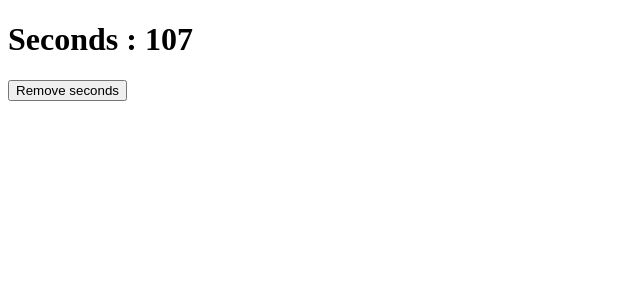
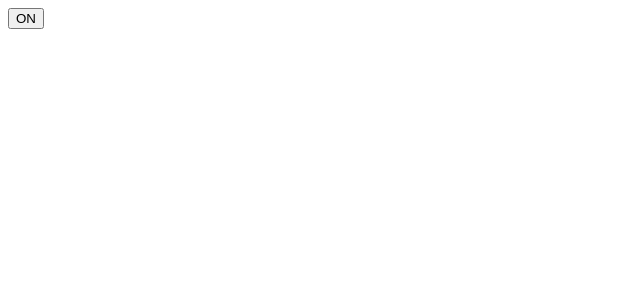
Before and after one commit to satvikplatform/assignment-react-app, a React (Create React App) app: page / in a window 1280 px wide. Shown: the top 300 px of the page, without its empty margins (0-640 px from the left). Built offline with nearby package versions, Linux system fonts and the light colour scheme.

Commit message:
This scenario in Events

```diff
--- a/src/App.js
+++ b/src/App.js
@@ -1,24 +1,15 @@
-import React, { useState } from 'react';
+import React  from 'react';
 import './App.css';
-import TimerRcc from './components/TimerRcc';
-import TimerRfc from './components/TimerRfc';
+import EventsThisScenario from './components/EventsThisScenario';
+/* import TimerRcc from './components/TimerRcc';
+import TimerRfc from './components/TimerRfc'; */
 
 
 function App() {
-  const [show, setShow]  = useState(true);
-  let value = 100;
 
-  const removeHandler = () => {
-    // setShow(false);
-    setShow((prevState) => { return !prevState });
-  }
   return (
     <div>
-        {show &&
-       /*    <TimerRfc /> */
-        <TimerRcc startVal = {value} />
-        }
-        <button onClick={removeHandler}>Remove seconds</button>
+        <EventsThisScenario/>
     </div>
   );
 }
--- /dev/null
+++ b/src/components/EventsThisScenario.js
@@ -0,0 +1,28 @@
+import React from "react";
+
+class EventsThisScenario extends React.Component {
+    constructor() {
+        super();
+        this.state = {toggle:"ON"}
+        this.toggleHandler = this.toggleHandler.bind(this);
+    }
+
+   /*  toggleHandler = () => {
+        this.setState((prevState) => {return {toggle:prevState.toggle === "ON"? "OF" : "ON" }});
+    } */
+
+    toggleHandler() {
+        this.setState((prevState) => {return {toggle:prevState.toggle === "ON"? "OF" : "ON" }});
+    }
+
+
+    render() {
+        return(
+            <div>
+                <button onClick={this.toggleHandler}>{this.state.toggle}</button>
+            </div>
+        );
+    };
+};
+
+export default EventsThisScenario;
```
